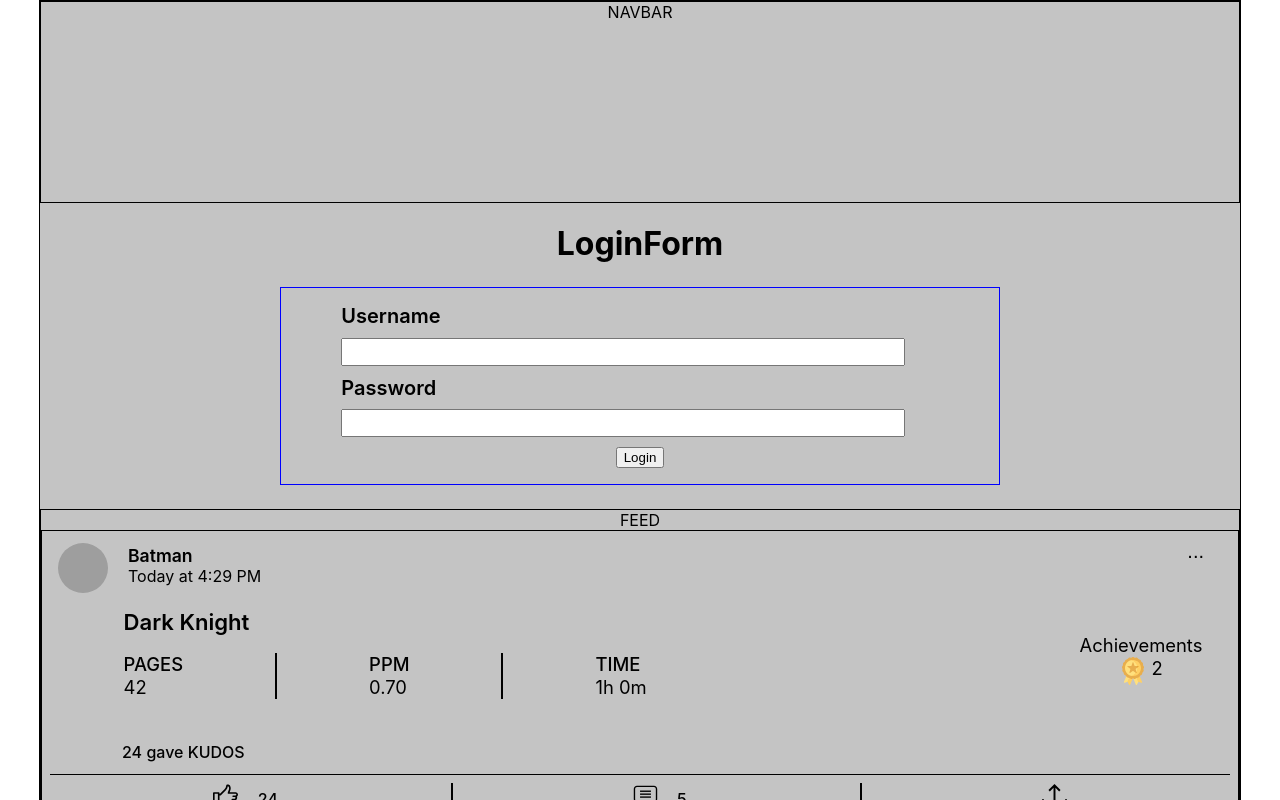
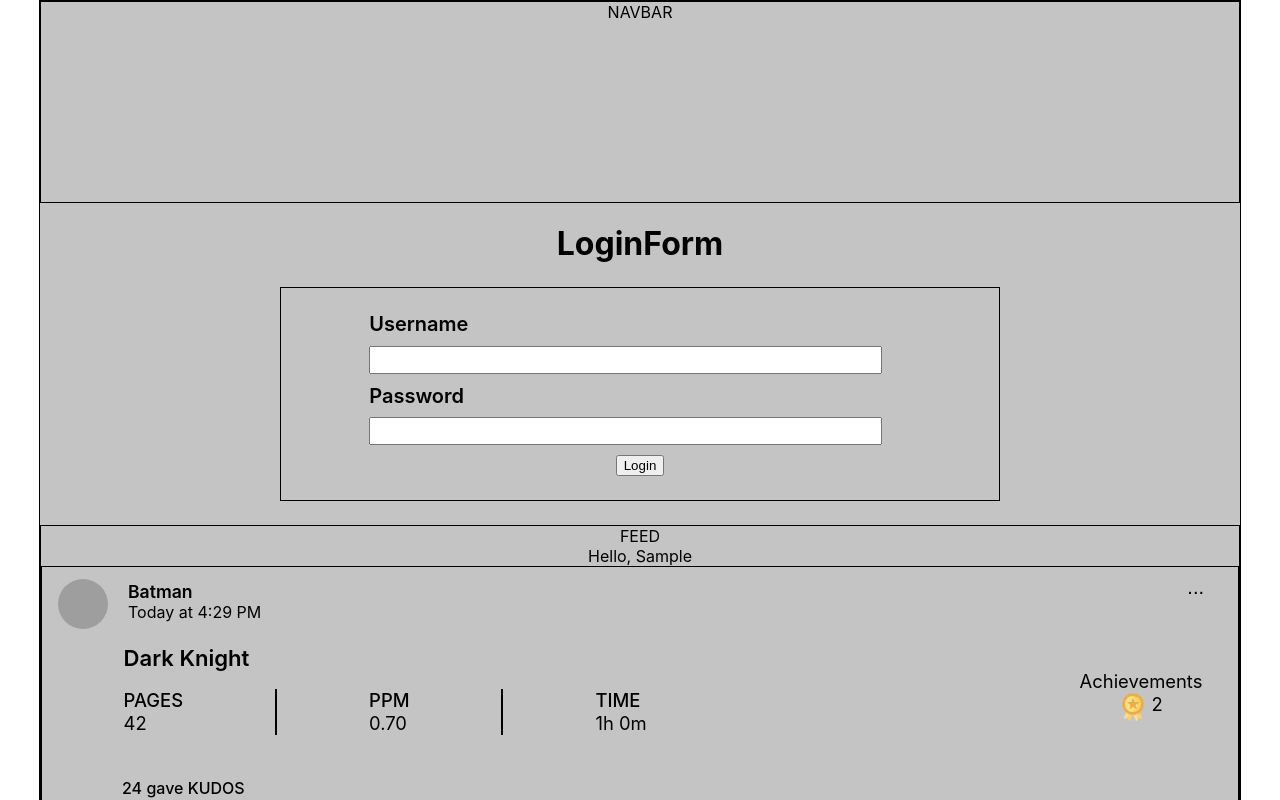
Before and after one commit to b-chang/b-k, a React (Create React App) app: page / in a window 1280 px wide. Both pictures are taken after typing "Sample", "Sample" into the empty fields and a click on the button "Login". Shown: the top 800 px of the page. Built offline with nearby package versions, Linux system fonts and the light colour scheme; grey boxes are pictures that could not be loaded.

Commit message:
setup user in home component to get user from login form and render to feed component

```diff
--- a/src/components/Feed/Feed.components.jsx
+++ b/src/components/Feed/Feed.components.jsx
@@ -3,12 +3,13 @@ import './Feed.styles.scss';
 import UserPost from '../UserPost/UserPost.components';
 import posts from '../../FakeData';
 
-const Feed = () => {
+const Feed = ({ user }) => {
   const renderPosts = posts.map((post) => (<UserPost post={post} key={post.id} />));
 
   return (
     <div className="feed">
       FEED
+      {user && <div>{`Hello, ${user}`}</div>}
       {posts.length && renderPosts}
     </div>
   );
--- a/src/components/Home/Home.components.jsx
+++ b/src/components/Home/Home.components.jsx
@@ -1,15 +1,23 @@
-import React from 'react';
+import React, { useState } from 'react';
 import './Home.styles.scss';
 import Navbar from '../NavBar/NavBar.components';
 import LoginForm from '../LoginForm/LoginForm.components';
 import Feed from '../Feed/Feed.components';
 
-const Home = () => (
-  <div className="home">
-    <Navbar />
-    <LoginForm />
-    <Feed />
-  </div>
-);
+const Home = () => {
+  const [user, setUser] = useState('');
+
+  const getUser = (userInfo) => {
+    setUser(userInfo);
+  };
+
+  return (
+    <div className="home">
+      <Navbar />
+      <LoginForm getUser={getUser} />
+      <Feed user={user} />
+    </div>
+  );
+};
 
 export default Home;
--- a/src/components/LoginForm/LoginForm.components.jsx
+++ b/src/components/LoginForm/LoginForm.components.jsx
@@ -1,7 +1,7 @@
 import React, { useState } from 'react';
 import './LoginForm.styles.scss';
 
-const LoginForm = () => {
+const LoginForm = ({ getUser }) => {
   const [values, setValues] = useState({
     username: '',
     password: '',
@@ -14,7 +14,6 @@ const LoginForm = () => {
   };
 
   const validateInputs = () => {
-    console.log(values);
     let usernameError = '';
     let passwordError = '';
     let isValid = true;
@@ -27,25 +26,22 @@ const LoginForm = () => {
       passwordError = 'Enter your password.';
     }
 
-    console.log(usernameError, passwordError);
     if (usernameError || passwordError) {
       setValues({ ...values, usernameError, passwordError });
       isValid = false;
     }
-    console.log(isValid);
+
     return isValid;
   };
 
   const handleSubmit = (e) => {
     e.preventDefault();
     if (validateInputs()) {
-      console.log('success', values);
       setValues({
         username: '',
         password: ''
       });
-    } else {
-      console.log(values);
+      getUser(values.username);
     }
   };
 
--- a/src/components/LoginForm/LoginForm.styles.scss
+++ b/src/components/LoginForm/LoginForm.styles.scss
@@ -1,14 +1,14 @@
 .loginForm {
-    border: 1px solid blue;
+    border: 1px solid rgb(0, 0, 0);
     display: flex;
     flex-direction: column;
     justify-content: center;
     align-items: center;
     margin: 1.5em 15em;
-    padding: 1em;
+    padding: 1.5em 0.5em;
 
     label {
-        width: 90%;
+        width: 80%;
         text-align: start;
 
         .inputLabel {
@@ -28,6 +28,7 @@
 
     .error {
         color: #ff0000;
-        margin-left: .75em;
+        margin: 0.25em .75em 0.5em;
+        font-size: 1.25em;
     }
 }
```
